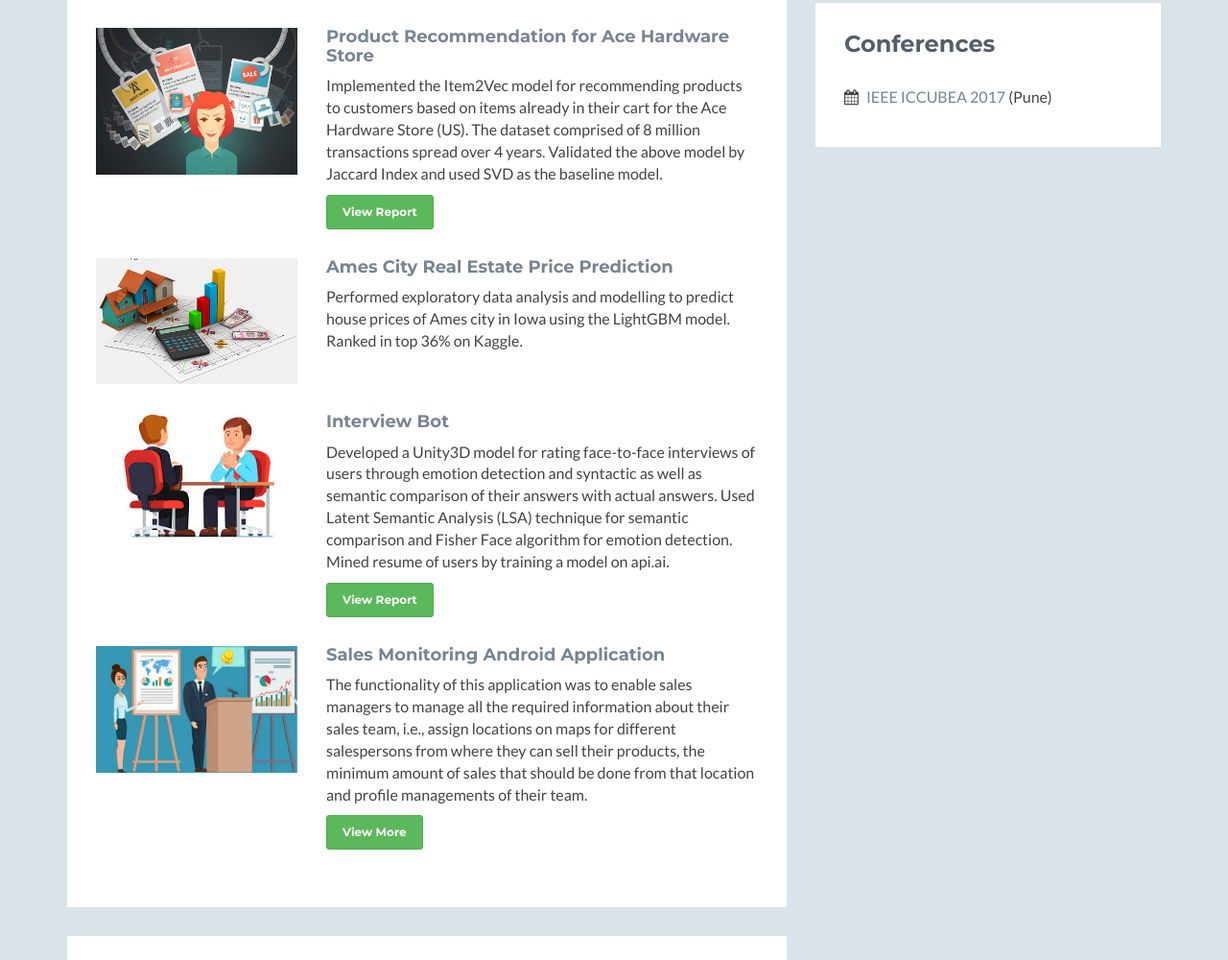
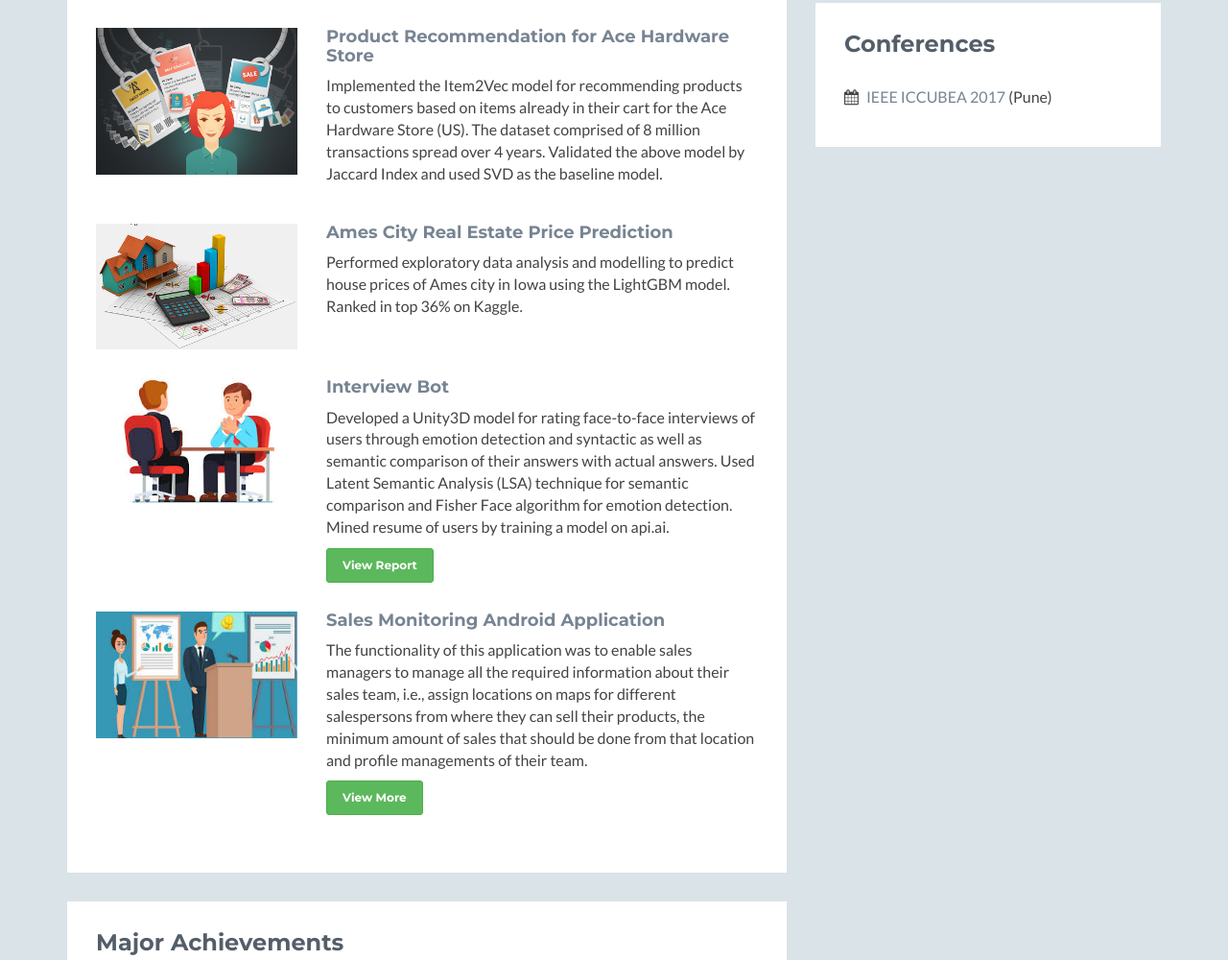
Before and after one commit to adnan-vasanwalla/adnan-vasanwalla.github.io, a plain HTML site: page index.html in a window 1280 px wide. Shown: the part 1266-2266 px from the top of the page at 96% size. Drawn offline with Linux system fonts and the light colour scheme; a script that the page names is missing; some icons are missing.

Commit message:
Removed project report

```diff
--- a/index.html
+++ b/index.html
@@ -396,9 +396,7 @@
   								<div class="desc col-md-8 col-sm-8 col-xs-12">
   									<h3 class="title">Product Recommendation for Ace Hardware Store</h3>
   									<p>Implemented the Item2Vec model for recommending products to customers based on items already in their cart for the Ace Hardware Store (US). The dataset comprised of 8 million transactions spread over 4 years. Validated the above model by Jaccard Index and used SVD as the baseline model.</p>
-  									<a href="assets/docs/Prod_Recomm_Paper.pdf" class="btn btn-sm btn-success" target="_blank">
-  										View Report
-  									</a>
+
   								</div><!--//desc-->
   							</div><!--//item-->
 								<div class="item row">
```
Also changed, not shown: 1 other file.
